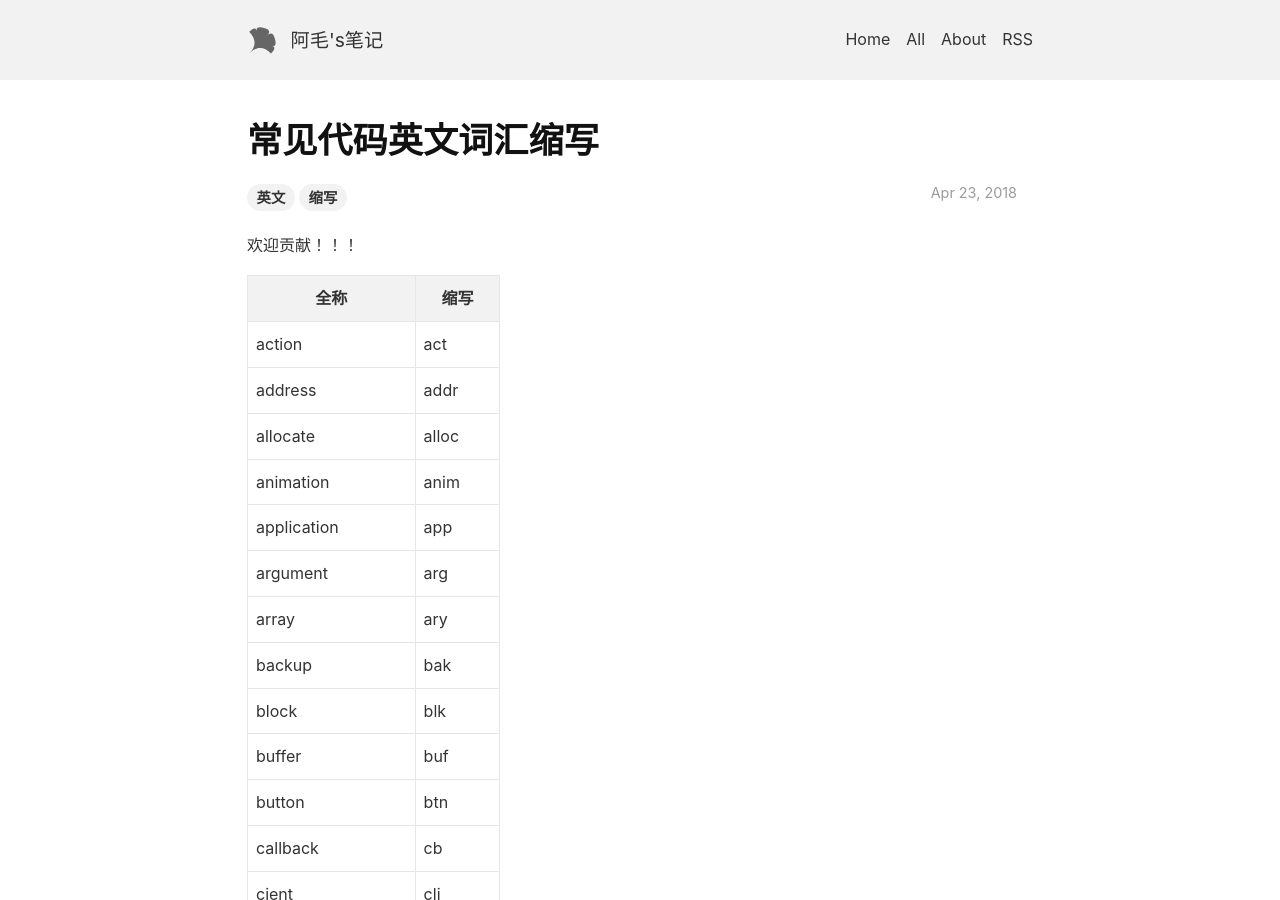
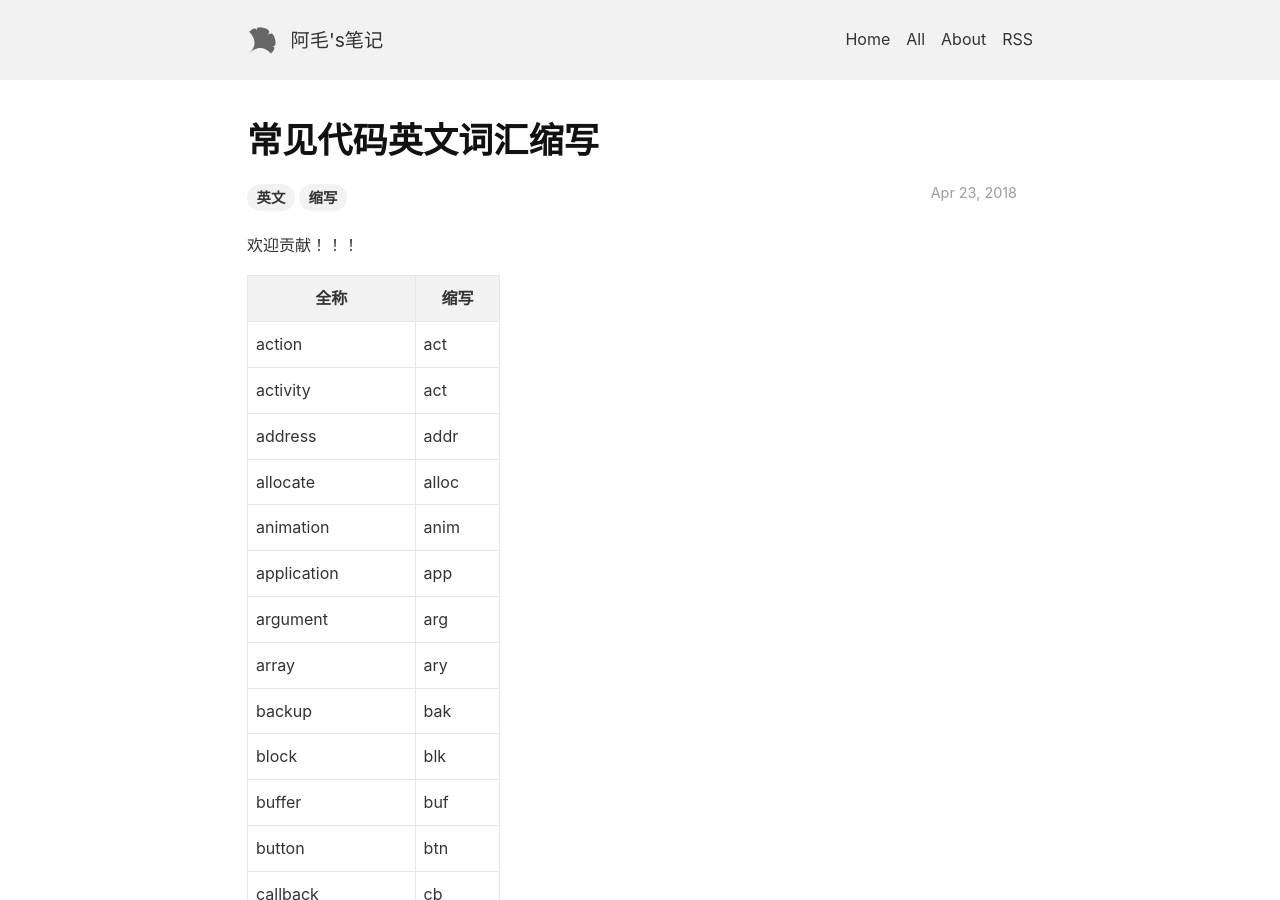
Before and after one commit to lizijie/lizijie.github.io, a Jekyll site: the page built from _posts/2018-04-23-常见代码英文词汇缩写.md, in a window 1280 px wide and 900 px high. Built offline with Jekyll 4.4.1, drawn with Linux system fonts in a browser that asks for light colours; nearby versions of some CDN libraries; comment, search, counter and statistics services are not loaded.

Commit message:
update 2018-04-23-常见代码英文词汇缩写

```diff
--- a/_posts/2018-04-23-常见代码英文词汇缩写.md
+++ b/_posts/2018-04-23-常见代码英文词汇缩写.md
@@ -10,6 +10,7 @@ tags: 英文 缩写
 |全称|缩写|
 |---|---|
 |action|act|
+|activity|act|
 |address|addr|
 |allocate|alloc|
 |animation|anim|
```
